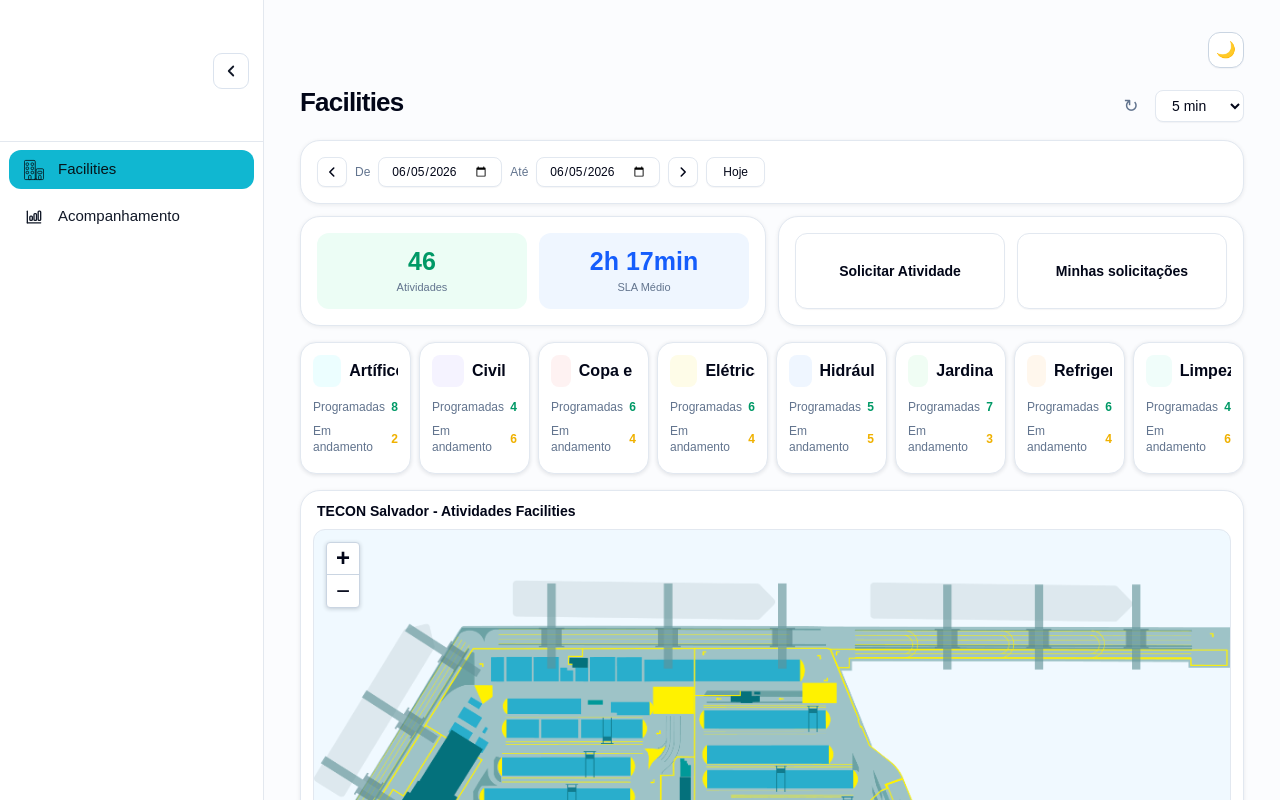
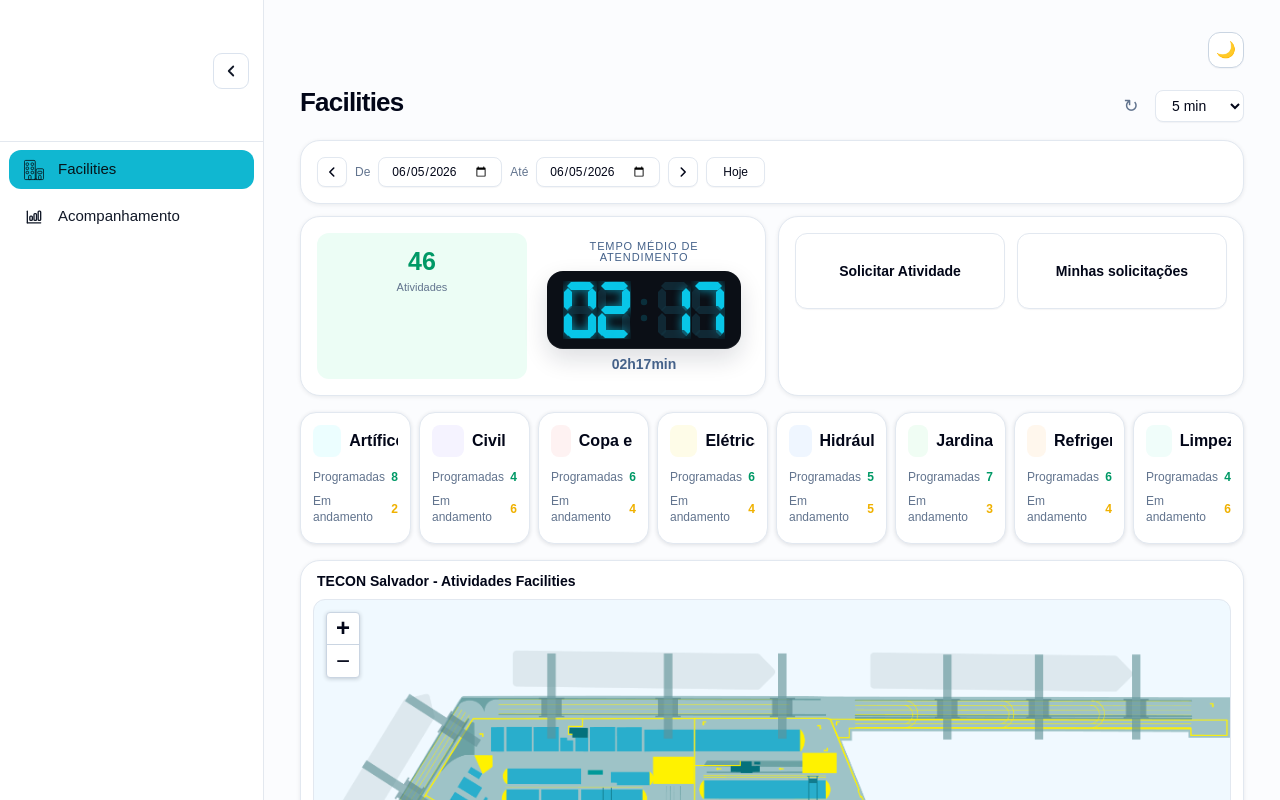
Before and after one commit to BAQ2002/OpsHub-Facilities, a Next.js app: page / in a window 1280 px wide. Shown: the top 800 px of the page. Built offline with nearby package versions, Linux system fonts and the light colour scheme.

Commit message:
Atualiza exibidor de SLA

```diff
--- a/app/globals.css
+++ b/app/globals.css
@@ -41,3 +41,15 @@ body {
   flex: 1;
   min-width: 0;
 }
+
+@keyframes sla-caret-blink {
+  0%,
+  49% {
+    opacity: 1;
+  }
+
+  50%,
+  100% {
+    opacity: 0.18;
+  }
+}
--- a/app/page.tsx
+++ b/app/page.tsx
@@ -288,7 +288,33 @@ const averageSlaInMinutes = Math.round(
     slaSamplesInMinutes.length,
 );
 
-const averageSla = formatDuration(averageSlaInMinutes);
+const averageSlaClock = formatClockDuration(averageSlaInMinutes);
+
+const sevenSegmentPaths = [
+  { id: "a", points: "8,1 27,1 31,5 27,9 8,9 4,5" },
+  { id: "b", points: "29,7 33,11 33,26 29,30 25,26 25,11" },
+  { id: "c", points: "29,32 33,36 33,51 29,55 25,51 25,36" },
+  { id: "d", points: "8,49 27,49 31,53 27,57 8,57 4,53" },
+  { id: "e", points: "5,32 9,36 9,51 5,55 1,51 1,36" },
+  { id: "f", points: "5,7 9,11 9,26 5,30 1,26 1,11" },
+  { id: "g", points: "8,25 27,25 31,29 27,33 8,33 4,29" },
+] as const;
+
+const sevenSegmentMap: Record<
+  string,
+  (typeof sevenSegmentPaths)[number]["id"][]
+> = {
+  "0": ["a", "b", "c", "d", "e", "f"],
+  "1": ["b", "c"],
+  "2": ["a", "b", "d", "e", "g"],
+  "3": ["a", "b", "c", "d", "g"],
+  "4": ["b", "c", "f", "g"],
+  "5": ["a", "c", "d", "f", "g"],
+  "6": ["a", "c", "d", "e", "f", "g"],
+  "7": ["a", "b", "c"],
+  "8": ["a", "b", "c", "d", "e", "f", "g"],
+  "9": ["a", "b", "c", "d", "f", "g"],
+};
 
 export default function Home() {
   return (
@@ -387,11 +413,9 @@ export default function Home() {
                   bg="bg-emerald-50"
                   color="text-emerald-600"
                 />
-                <SummaryCard
-                  value={averageSla}
-                  label="SLA Médio"
-                  bg="bg-blue-50"
-                  color="text-blue-600"
+                <SlaDisplay
+                  displayValue={averageSlaClock.display}
+                  caption={averageSlaClock.caption}
                 />
               </div>
             </div>
@@ -547,6 +571,84 @@ export default function Home() {
   );
 }
 
+function SlaDisplay({
+  displayValue,
+  caption,
+}: {
+  displayValue: string;
+  caption: string;
+}) {
+  const [hours, minutes] = displayValue.split(":");
+
+  return (
+    <section
+      className="flex min-h-[118px] flex-col items-center justify-center rounded-xl bg-white px-3 py-2 text-center"
+      aria-labelledby="sla-display-title"
+    >
+      <h2
+        id="sla-display-title"
+        className="mb-2 text-[11px] font-medium uppercase leading-none tracking-[0.08em] text-[#45628a]"
+      >
+        Tempo médio de atendimento
+      </h2>
+
+      <div
+        className="flex h-[78px] items-center justify-center rounded-[16px] bg-[#0b0f16] px-4 shadow-[inset_0_-1px_0_rgba(255,255,255,0.08),0_10px_24px_rgba(15,23,42,0.14)]"
+        aria-label={`SLA médio ${caption}`}
+        role="img"
+      >
+        <SevenSegmentDigit value={hours[0]} />
+        <SevenSegmentDigit value={hours[1]} />
+        <BlinkingColon />
+        <SevenSegmentDigit value={minutes[0]} />
+        <SevenSegmentDigit value={minutes[1]} />
+      </div>
+
+      <p className="mt-2 text-sm font-semibold leading-none text-[#45628a]">
+        {caption}
+      </p>
+    </section>
+  );
+}
+
+function BlinkingColon() {
+  return (
+    <svg
+      aria-hidden="true"
+      className="mx-2 h-[54px] w-[10px] animate-[sla-caret-blink_1s_steps(1,end)_infinite] text-[#08c6e8]"
+      fill="currentColor"
+      viewBox="0 0 10 54"
+    >
+      <circle cx="5" cy="19" r="3.2" />
+      <circle cx="5" cy="35" r="3.2" />
+    </svg>
+  );
+}
+
+function SevenSegmentDigit({ value }: { value: string }) {
+  const activeSegments = sevenSegmentMap[value] ?? sevenSegmentMap["0"];
+
+  return (
+    <svg
+      aria-hidden="true"
+      className="h-[58px] w-[34px] shrink-0"
+      viewBox="0 0 34 58"
+    >
+      {sevenSegmentPaths.map((segment) => (
+        <polygon
+          key={segment.id}
+          points={segment.points}
+          className={
+            activeSegments.includes(segment.id)
+              ? "fill-[#08c6e8] drop-shadow-[0_0_5px_rgba(8,198,232,0.75)]"
+              : "fill-[#123342] opacity-70"
+          }
+        />
+      ))}
+    </svg>
+  );
+}
+
 function SummaryCard({
   value,
   label,
@@ -583,11 +685,14 @@ function ActionCard({ href, label }: { href: string; label: string }) {
   );
 }
 
-function formatDuration(totalMinutes: number) {
-  const hours = Math.floor(totalMinutes / 60);
-  const minutes = totalMinutes % 60;
+function formatClockDuration(totalMinutes: number) {
+  const hours = Math.floor(totalMinutes / 60).toString().padStart(2, "0");
+  const minutes = (totalMinutes % 60).toString().padStart(2, "0");
 
-  return `${hours}h ${minutes}min`;
+  return {
+    display: `${hours}:${minutes}`,
+    caption: `${hours}h${minutes}min`,
+  };
 }
 
 function Metric({
```
